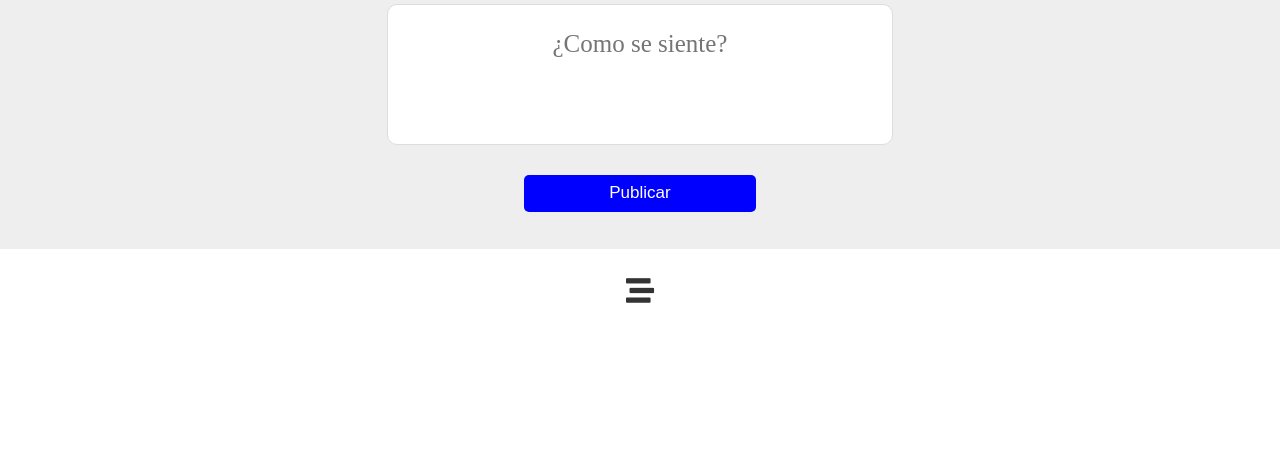
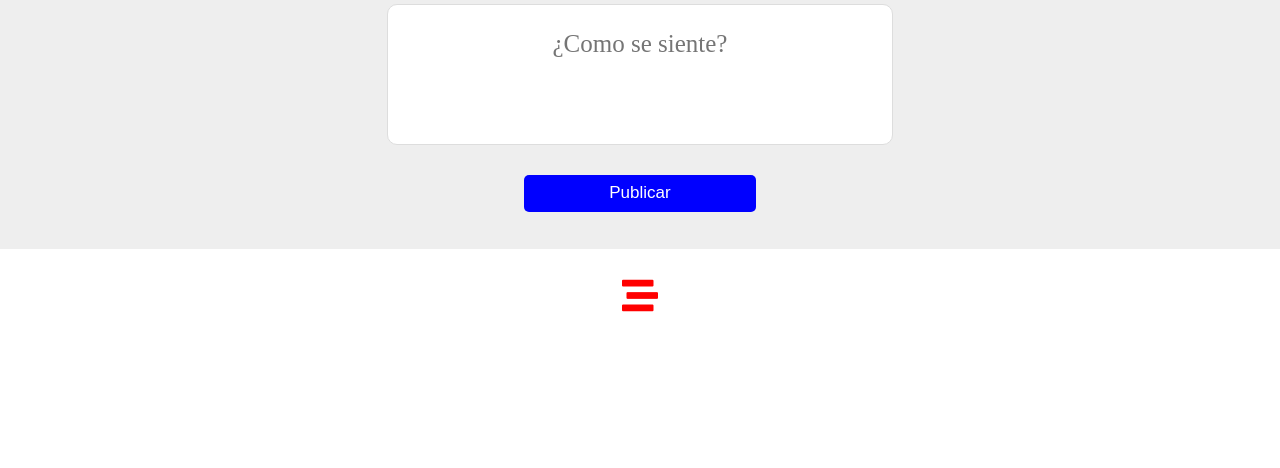
Before and after one commit to jeremiasramirez/PHP-INTRANET-sessiones, a PHP site: page /main.php in a window 1280 px wide. Shown: the part 82-550 px from the top of the page. Run offline with PHP 8.4, Linux system fonts and the light colour scheme; the visitor is signed in with stand-in values (Sample User, id 1); data that the repository does not hold is empty.

Commit message:
Agregando grillas en estados

```diff
--- a/main.php
+++ b/main.php
@@ -36,7 +36,7 @@
  <main class="main">
  	<div class="publish">
  			<form action="" method="post">
-	 		<textarea name="state" id="textpublish" class="text_publish" cols="50" rows="4" placeholder="¿Como se siente?"></textarea>
+	 		<textarea name="state" id="textpublish" class="text_publish" cols="20" rows="4" placeholder="¿Como se siente?"></textarea>
 	 		<div class="button_publish">
 	 			<button id="buttonsend_publish" class="buttonsend_publish">Publicar</button>
 	 			<!-- <input type="file" name="file" class="publish_file"> -->
@@ -45,14 +45,15 @@
 
  	</div>
 
+</main>
 
 
- </main>
+	<article class="title_states" style="text-align: center;color:red;">
+			<h1 class="state_publish fas fa-stream"></h1>
+		</article>
 
 	<section class="states">
-		<article class="title_states">
-			<h1 class="state_publish fas fa-stream"></h1>
-		</article>
+
 
 		<?php
 		$conection = new mysqli("localhost", "root","","intranet");
@@ -74,11 +75,12 @@
 
 			$query_show = mysqli_query($conection, $statement_show);
 
-			 while($row = mysqli_fetch_array($query_show)){
+ 			while($row = mysqli_fetch_array($query_show)){
 			 	print("<p class=data_state>".$row["state"]."</p>");
 			 }
 
 		 ?>
+
 	</section>
 
 
--- a/styles.css
+++ b/styles.css
@@ -91,42 +91,11 @@
 	font-size: 25px;
 	border: 1px solid #ddd;
 	font-family: serif;
-	width: 500px;
+	width: 300px;
 	padding-top: 1em;
 	padding-bottom: -1em;
 }
-@media screen and (max-width: 340px){
-	.text_publish{
-		width: 300px;
-	}
-}
-.buttonsend_publish{
- 	padding: .5em 5em;
- 	background-color: blue;
- 	color: white;
- 	font-family: sans-serif;
- 	border: 0;
- 	font-size: 17px;
- 	border-radius:5px;
- 	transition: .4s;
-}
-.buttonsend_publish:hover{
-	transition: .4s;
-	cursor: pointer;
-	opacity: .7;
-}
-.states > *{
 
-	display: flex;
-	justify-content: center;
-	align-items: center;
-}
-.title_states{
-	font-family: Arial;
-	font-size: 24px;
-	color: #333;
-
-}
 .data_state{
 	padding: 0 .3em;
 	margin: 1em;
@@ -150,7 +119,71 @@
 }
 .data_state:hover{
 	transition: .4s;
-	transform: translateX(-30px);
+	transform: translateY(-10px);
+
+	opacity: .9;
+	color: #888;
+
+}
+
+.buttonsend_publish{
+ 	padding: .5em 5em;
+ 	background-color: blue;
+ 	color: white;
+ 	font-family: sans-serif;
+ 	border: 0;
+ 	font-size: 17px;
+ 	border-radius:5px;
+ 	transition: .4s;
+}
+.buttonsend_publish:hover{
+	transition: .4s;
+	cursor: pointer;
+	opacity: .7;
+}
+@media screen and (min-width: 540px){
+	.text_publish{
+		width: 500px;
+	}
+}
+
+.states > *{
+
+	display: flex;
+	justify-content: center;
+	align-items: center;
+}
+.title_states{
+	font-family: Arial;
+	font-size: 24px;
+	color: #333;
+
+}
+@media screen and (min-width: 700px){
+	.data_state{
+		width: auto;
+	}
+	.states{
+		display: grid;
+		grid-column-gap: 2px;
+		grid-row-gap: 5px;
+		grid-auto-flow: row;
+		grid-template-rows: 200px 100px;
+		grid-template-columns: 400px auto;
+	}
+}
+@media screen and (min-width: 1200px){
+	.data_state{
+		width: auto;
+	}
+	.states{
+		display: grid;
+		grid-column-gap: 2px;
+		grid-row-gap: 5px;
+		grid-auto-flow: row;
+		grid-template-rows: 200px 100px;
+		grid-template-columns:auto 400px auto;
+	}
 }
 .login {
 	background-color: #eee;
```
Also changed, not shown: publication.php (+4 -5 lines).
